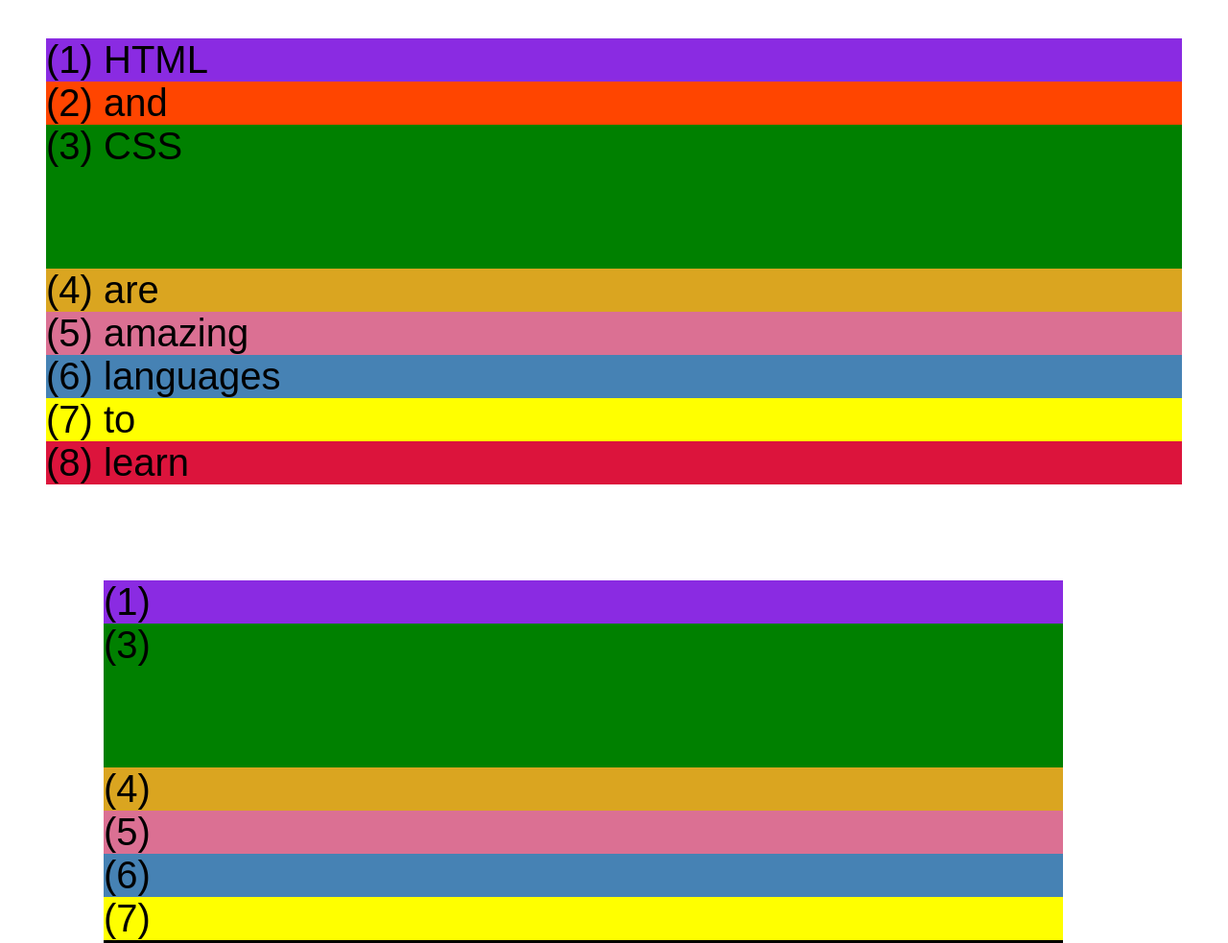
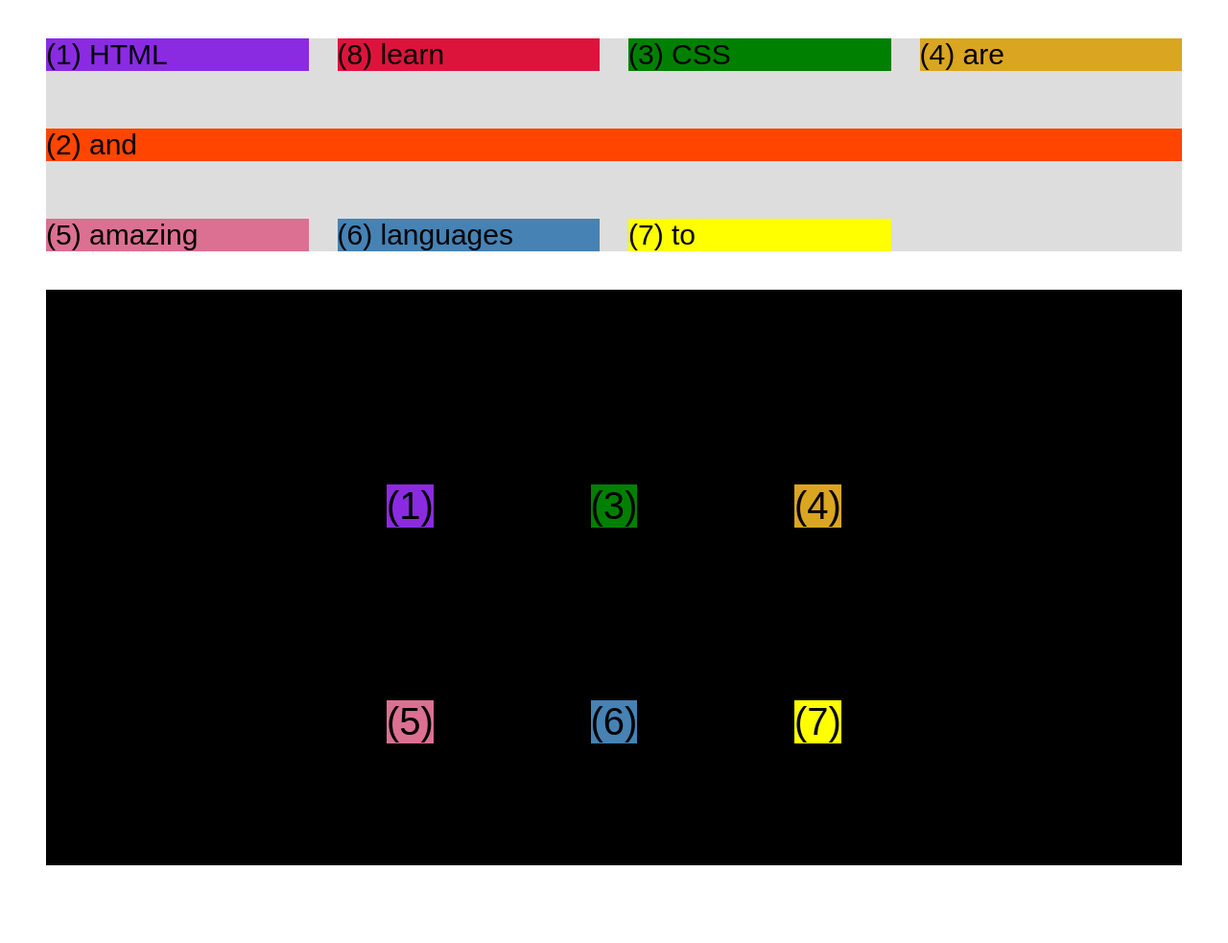
Before and after one commit to zzz-icy/web-layouts, a plain HTML site: page css-grid.html in a window 1280 px wide. Shown: the top 983 px of the page at 96% size. After the commit the page ends 942 px from the top, so only its background shows below. Drawn offline with Linux system fonts and the light colour scheme.

Commit message:
exploring css grid

```diff
--- a/css-grid.html
+++ b/css-grid.html
@@ -2,8 +2,14 @@
 <html lang="en">
 	<head>
 		<meta charset="UTF-8" />
-    <meta http-equiv="X-UA-Compatible" content="IE=edge" />
-    <meta name="viewport" content="width=device-width, initial-scale=1.0" />
+		<meta
+			http-equiv="X-UA-Compatible"
+			content="IE=edge"
+		/>
+		<meta
+			name="viewport"
+			content="width=device-width, initial-scale=1.0"
+		/>
 		<title>CSS Grid</title>
 		<style>
 			.el--1 {
@@ -14,7 +20,7 @@
 			}
 			.el--3 {
 				background-color: green;
-        height: 150px;
+				/* height: 150px; */
 			}
 			.el--4 {
 				background-color: goldenrod;
@@ -36,23 +42,63 @@
 				/* STARTER */
 				font-family: sans-serif;
 				background-color: #ddd;
-        font-size: 40px;
+				font-size: 30px;
 				margin: 40px;
 
 				/* CSS GRID */
+				display: grid;
+				/* 4 columns with the following width */
+				/* grid-template-columns: 200px 200px 1fr 1fr; */
+				/* grid-template-columns: 1fr 1fr 1fr auto; */
+				grid-template-columns: repeat(4, 1fr);
+				grid-template-rows: 1fr 1fr;
+				gap: 30px;
+				column-gap: 30px;
+				row-gap: 60px;
+				/* height: 600px; */
+			}
+			.el--8 {
+				grid-column: 2/3;
+				grid-row: 1/2;
 			}
 
+			.el--2 {
+				/* grid-column: 1/3; */
+				/* grid-column: 1 / span 4; */
+				/* when we don't know how many columns there are in total */
+				/* all the way to the end */
+				grid-column: 1 / -1;
+
+				grid-row: 2/3;
+			}
+
+			.el--6 {
+				/* grid-row: 3/5; */
+			}
 			.container--2 {
 				/* STARTER */
 				font-family: sans-serif;
 				background-color: black;
 				font-size: 40px;
-        margin: 100px;
+				margin: 40px;
 
-        width: 1000px;
+				width: 700;
 				height: 600px;
 
 				/* CSS GRID */
+				display: grid;
+				grid-template-columns: 125px 200px 125px;
+				grid-template-rows: 250px 100px;
+
+				/* aligning tracks inside container: distribute empty space */
+				justify-content: center;
+				align-content: center;
+				gap: 50px;
+				/* aligning items INSIDE cells: moving items around inside cells */
+				justify-items: center;
+				/* will shrink to fix the content */
+				align-items: center;
+				/* by default it is stretch */
 			}
 		</style>
 	</head>
```
Also changed, not shown: flexbox.html (+31 -4 lines), index.html (+1 -1 lines). Lines whose indentation alone changed are shown as unchanged.
